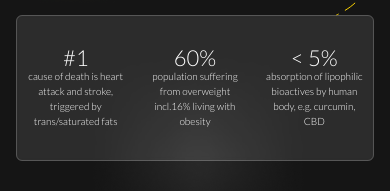
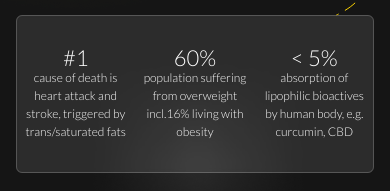
Before and after one commit to MrDrProfessorPatrick/olexir, a Next.js app: page /technology in a window 390 px wide. Shown: the part 893-1084 px from the top of the page. Built offline with nearby package versions, Linux system fonts and the light colour scheme.

Commit message:
text set to 12px in problems

```diff
--- a/src/app/technology/page.js
+++ b/src/app/technology/page.js
@@ -95,7 +95,7 @@ export default function Solution() {
                                 #1
                             </div>
                             <div
-                                className={`px-0 lg:px-10 text-[10px] md:text-[20px] min-h-[60px] md:min-h-[80px] flex items-start`}
+                                className={`px-0 lg:px-10 text-[12px] md:text-[20px] min-h-[60px] md:min-h-[80px] flex items-start`}
                             >
                                 <p
                                     className={`text-center font-light text-white ${lato.className}`}
@@ -113,7 +113,7 @@ export default function Solution() {
                                 %
                             </div>
                             <div
-                                className={`px-0 lg:px-10 text-[10px] md:text-[20px] min-h-[60px] md:min-h-[80px] flex items-start`}
+                                className={`px-0 lg:px-10 text-[12px] md:text-[20px] min-h-[60px] md:min-h-[80px] flex items-start`}
                             >
                                 <p
                                     className={`text-center font-light text-white ${lato.className}`}
@@ -135,7 +135,7 @@ export default function Solution() {
                                 <AnimatedNumber value="5" className="inline" />%
                             </div>
                             <div
-                                className={`px-0 lg:px-10 text-[10px] md:text-[20px] min-h-[60px] md:min-h-[80px] flex items-start`}
+                                className={`px-0 lg:px-10 text-[12px] md:text-[20px] min-h-[60px] md:min-h-[80px] flex items-start`}
                             >
                                 <p
                                     className={`text-center font-light text-white ${lato.className}`}
```
